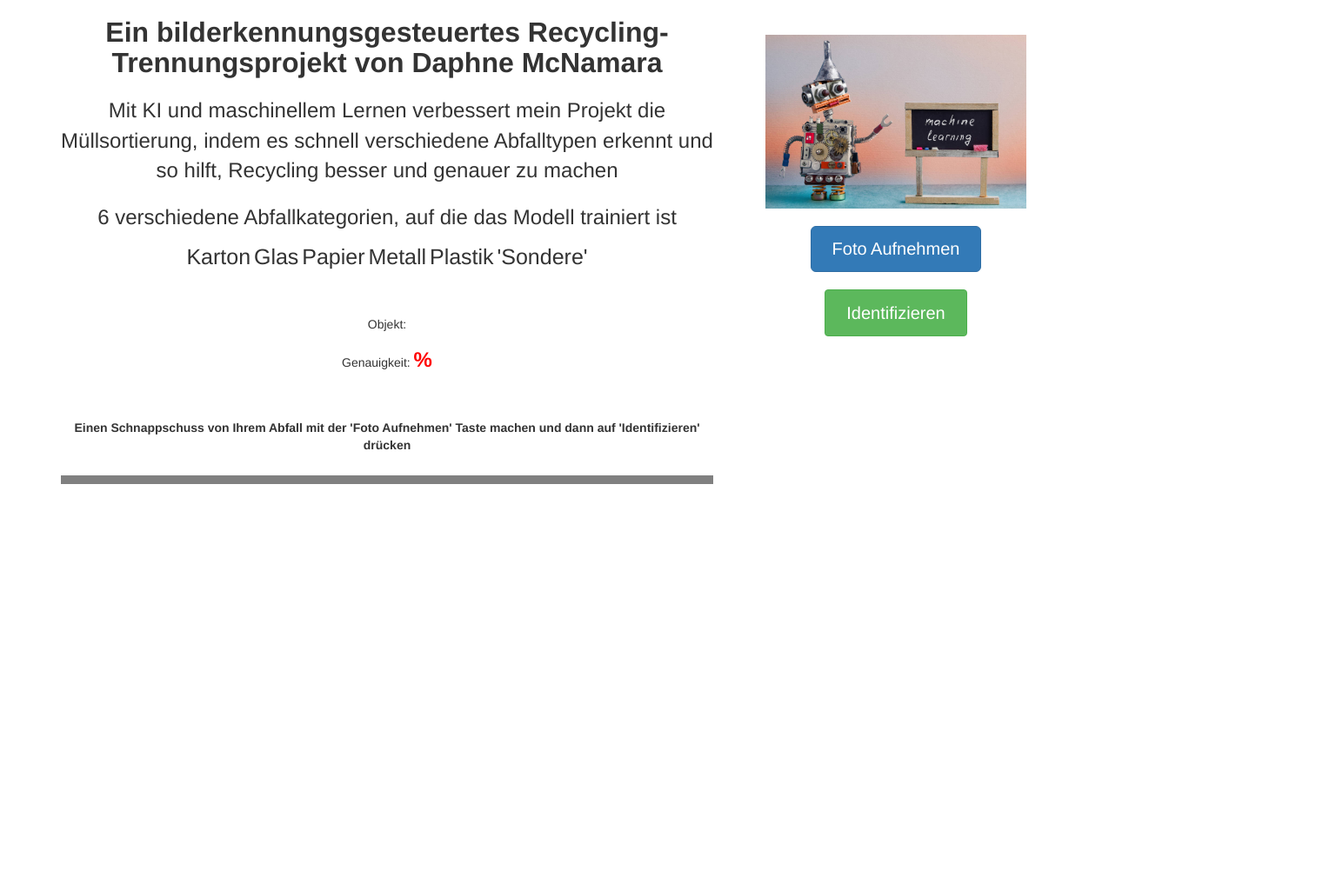
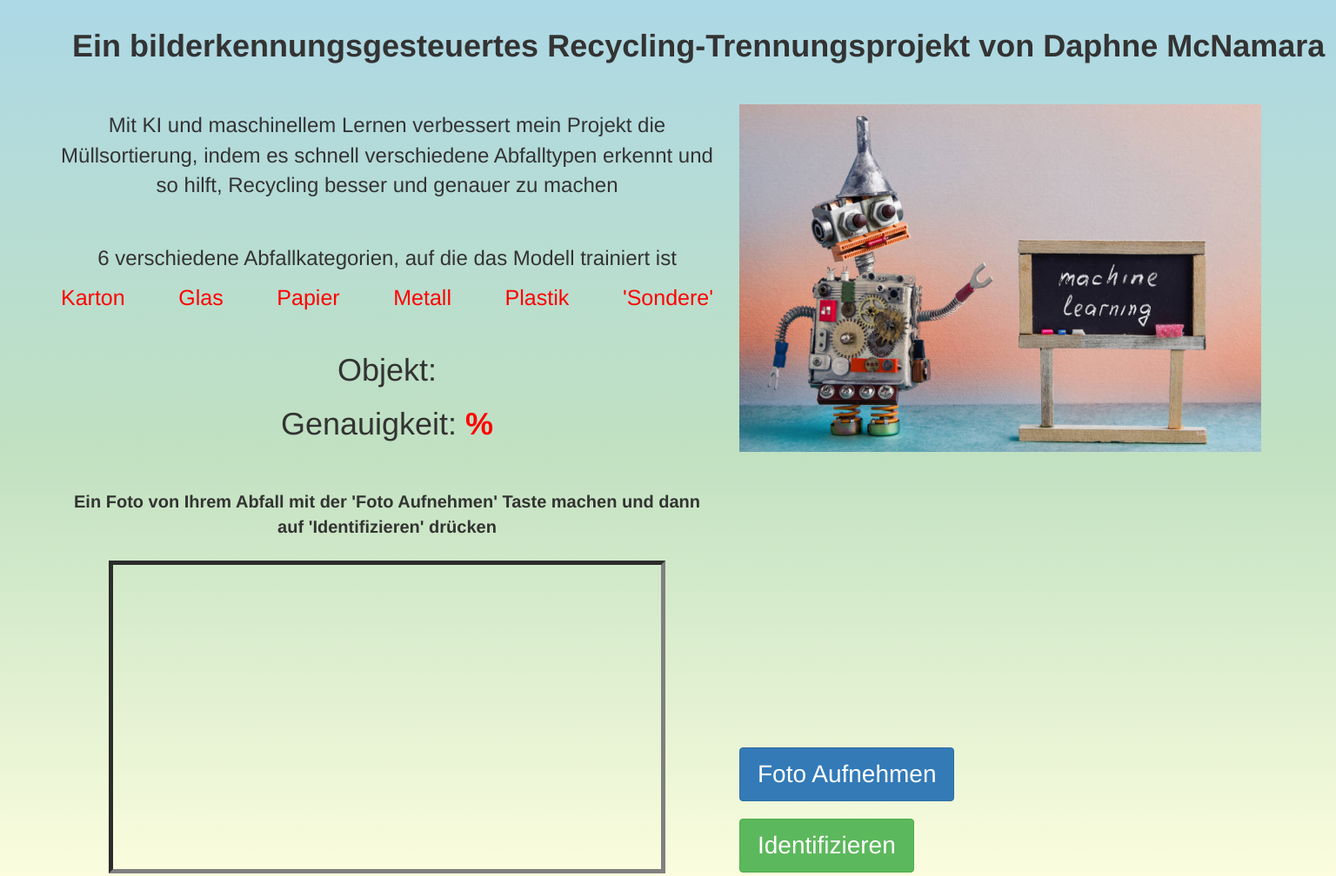
Before and after one commit to daphnemcnamara/Recycling-Project, a plain HTML site: page index.html in a window 1280 px wide. Shown: the whole page at 87% size, 1536 px wide, since content can reach past the window. Before the commit the page ends 800 px from the top, so only its background shows below. Drawn offline with nearby package versions, Linux system fonts and the light colour scheme; a script that the page names is missing.

Commit message:
Update index.html

```diff
--- a/index.html
+++ b/index.html
@@ -2,40 +2,25 @@
 <html>
 <head>
     <title>Image recognition</title>
-    <meta name="viewport" content="width=device-width, initial-scale=1.0"> <!-- Viewport meta tag for responsiveness -->
+    <meta name="viewport" content="width=device-width, initial-scale=1.0">
     <link rel="stylesheet" href="https://maxcdn.bootstrapcdn.com/bootstrap/3.4.0/css/bootstrap.min.css">
-    <style>
-        /* Custom CSS for mobile compatibility */
-        .btn-lg, .btn-xl {
-            font-size: 20px; /* Increase button font size for better visibility */
-            padding: 12px 24px; /* Adjust button padding */
-        }
-        #object_name, #accuracy_count {
-            font-size: 24px; /* Increase font size for object name and accuracy count */
-            color: red; /* Change color to red */
-            font-weight: bold; /* Make font bold */
-        }
-        .heading {
-            font-size: 32px; /* Increase heading font size */
-            margin-bottom: 20px; /* Adjust margin for spacing */
-        }
-        #webcam {
-            width: 100%; /* Make webcam feed width 100% */
-            height: auto; /* Allow height to adjust based on aspect ratio */
-            border: 5px solid grey; /* Add border */
-            margin-bottom: 20px; /* Adjust margin for spacing */
-        }
-    </style>
+    <script src="https://ajax.googleapis.com/ajax/libs/jquery/3.4.1/jquery.min.js"></script>
+    <script src="https://maxcdn.bootstrapcdn.com/bootstrap/3.4.0/js/bootstrap.min.js"></script>
+    <script src="https://unpkg.com/ml5@0.4.3/dist/ml5.min.js"></script>
+    <script src="https://cdnjs.cloudflare.com/ajax/libs/webcamjs/1.0.26/webcam.js"></script>
+    <link rel="stylesheet" href="style.css">
 </head>
 <body>
 <div class="container">
     <div class="row">
         <div class="col-md-8">
             <center>
-                <h1 class="heading"><strong>Ein bilderkennungsgesteuertes Recycling-Trennungsprojekt von Daphne McNamara</strong></h1>
+                <h1 class="btn btn-default-heading" style="margin-bottom: 22px; font-size: 36px;"><strong>Ein bilderkennungsgesteuertes Recycling-Trennungsprojekt von Daphne McNamara</strong></h1>
+                <br>
                 <p style="font-size: 24px; margin-top: 20px;">Mit KI und maschinellem Lernen verbessert mein Projekt die Müllsortierung, indem es schnell verschiedene Abfalltypen erkennt und so hilft, Recycling besser und genauer zu machen </p>
+                <br>
                 <p style="font-size: 24px; margin-top: 20px;">6 verschiedene Abfallkategorien, auf die das Modell trainiert ist </p>
-                <div class="flex-container">
+                <div class="flex-container" style="color: red;">
                     <span style="font-size: 25px;">Karton</span>
                     <span style="font-size: 25px;">Glas</span>
                     <span style="font-size: 25px;">Papier</span>
@@ -44,24 +29,38 @@
                     <span style="font-size: 25px;">'Sondere'</span>
                 </div>
                 <br><br>
-                <p>Objekt: <span id="object_name"></span></p>
-                <p>Genauigkeit: <span id="accuracy_count"></span></p>
+                <p style="font-size: 36px;">Objekt: <span id="object_name" style="color: red; font-weight: bold;"></span></p>
+                <p style="font-size: 36px;">Genauigkeit: <span id="accuracy_count" style="color: red; font-weight: bold;"></span></p>
                 <br><br>
-                <label>Einen Schnappschuss von Ihrem Abfall mit der 'Foto Aufnehmen' Taste machen und dann auf 'Identifizieren' drücken</label>
+                <label style="font-size: 20px;">Ein Foto von Ihrem Abfall mit der 'Foto Aufnehmen' Taste machen und dann auf 'Identifizieren' drücken </label>
                 <br><br>
                 <div id="webcam"></div>
-            </center>
+                <br><br>
+               <div id="result"></div>
+          </center>
         </div>
         <div class="col-md-4">
-            <center>
+            </right>
                 <br><br>
-                <img src="./Machine-Learning-Robo-next-to-black-board_w960_h609.jpg" alt="Beschreibung des Bildes" width="300" height="200"> <!-- Resize image for mobile -->
                 <br><br>
-                <button class="btn btn-primary btn-lg" onclick="snapshot()">Foto Aufnehmen</button>
                 <br><br>
-                <button class="btn btn-success btn-xl" onclick="check()">Identifizieren</button>
-                <br><br>
-            </center>
+                <img src="./Machine-Learning-Robo-next-to-black-board_w960_h609.jpg" alt="Description of the image" width="600" height="400">
+            </right>
+            </left>
+               <br><br>
+               <br><br>
+               <br><br>
+               <br><br>
+               <br><br>
+               <br><br>
+               <br><br>
+               <br><br>
+               <br><br>
+               <button class="btn btn-primary" style="font-size: 28px; padding: 10px 20px;" onclick="snapshot()">Foto Aufnehmen</button>
+               <br><br>
+               <button class="btn btn-success" style="font-size: 28px; padding: 10px 20px;" onclick="check()">Identifizieren</button>
+               <br><br>
+            </left>
         </div>
     </div>
 </div>
```
